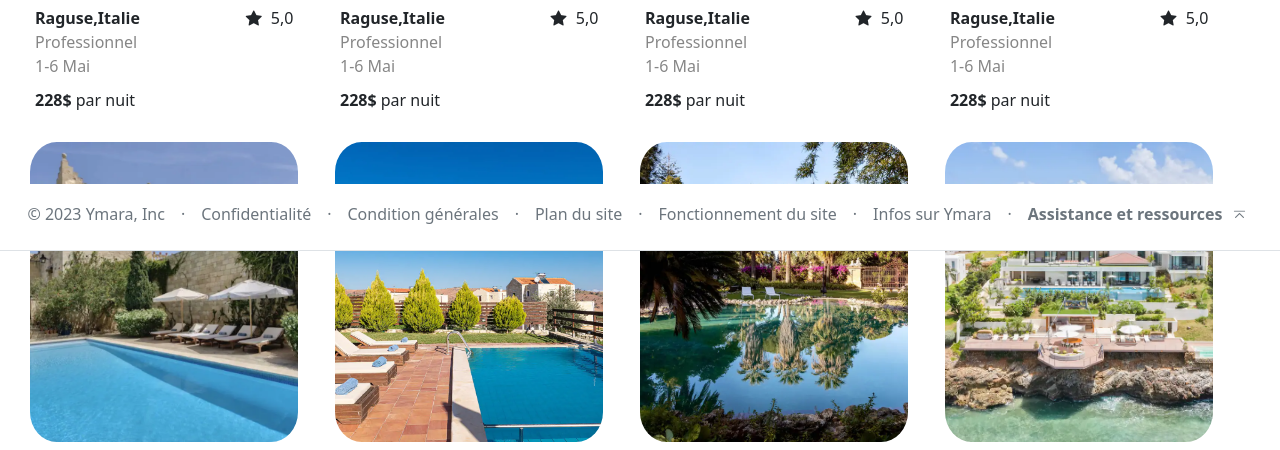
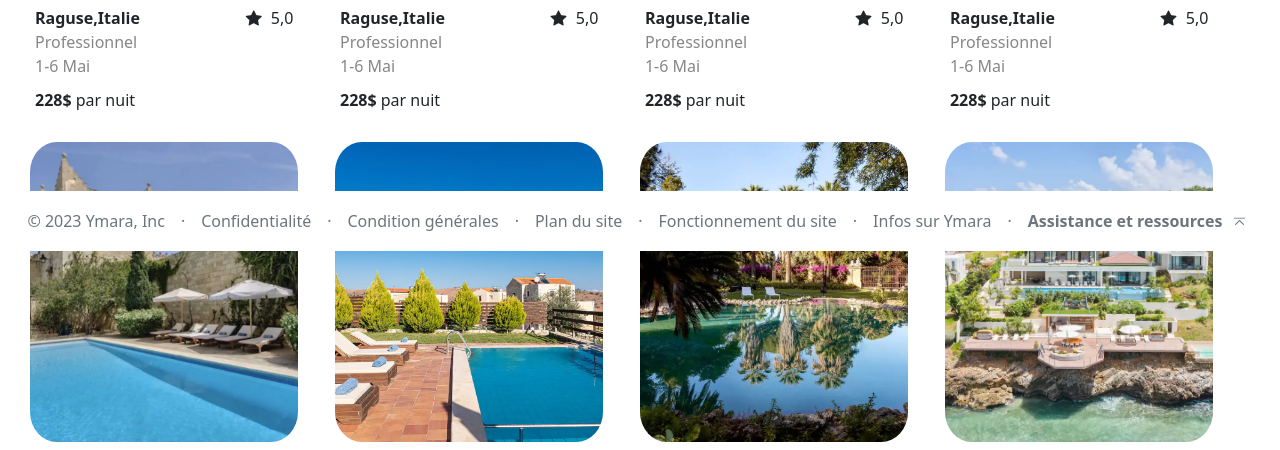
Before and after one commit to yasmine412/ProjetWeb, a Symfony app: template templates/home_page/index.html.twig in a window 1280 px wide. Shown: the part 549-999 px from the top of the page. Run offline with Twig, Linux system fonts and the light colour scheme; the template is opened without the code that fills it, so the values that code supplies are empty; some libraries are stand-ins or nearby versions.

Commit message:
Fixed homepage problems

```diff
--- a/public/script/dropdown-menu.js
+++ b/public/script/dropdown-menu.js
@@ -14,6 +14,12 @@ function dropdownFunction(dropdownToggle,showToggle) {
 }
 
 // Close the dropdown if the user clicks outside of it
+document.addEventListener("click", (event) => {
+    if (event.target !== dropdownToggle1 && event.target.closest(".dropdown-content") !== dropdownContent) {
+        dropdownContent.classList.remove("show");
+    }
+});
+
 
 document.addEventListener("click", (event) => {
     let isClickInside =  dropdownAccountContent.contains(event.target)|| accountBtn.contains(event.target);
--- a/public/style/footer.css
+++ b/public/style/footer.css
@@ -5,11 +5,12 @@
     position: sticky;
     bottom: 0;
     z-index: 200;
+    overflow: hidden;
 }
 
 
 #myContent1 {
-    padding-top: 10px;
+    padding: 10px;
     z-index:200;
 }
 
--- a/templates/fragments/footer.html.twig
+++ b/templates/fragments/footer.html.twig
@@ -1,6 +1,6 @@
 <footer class="footer_container" id="myContent">
     <footer id="myContent1" class="content footer1">
-        <ul class="nav justify-content-center border-bottom pb-3 mb-3">
+        <ul  class="nav justify-content-center" >
             <li class="nav-item"><a  class="nav-link px-2 text-muted">© 2023 Ymara, Inc</a></li>
             <li class="nav-item"><a  class="nav-link px-2 text-muted">·</a></li>
             <li class="nav-item"><a   class="nav-link px-2 text-muted">Confidentialité</a></li>
--- a/templates/header/index.html.twig
+++ b/templates/header/index.html.twig
@@ -90,7 +90,7 @@
                     <a class="dropdown-item dropdown-account" id="open-modal" data-toggle="modal"  data-target="#myModal2">Inscription</a>
                     <hr/>
                     <a class="dropdown-divider dropdown-account"></a>
-                    <a class="dropdown-item dropdown-account" >Mettre logement</a>
+                    <a class="dropdown-item dropdown-account" target="_blank" href="{{ path('app_post_item_form') }}" >Mettre mon logement</a>
                     <a class="dropdown-item dropdown-account">Aide</a>
                 </div>
             </div>
```
